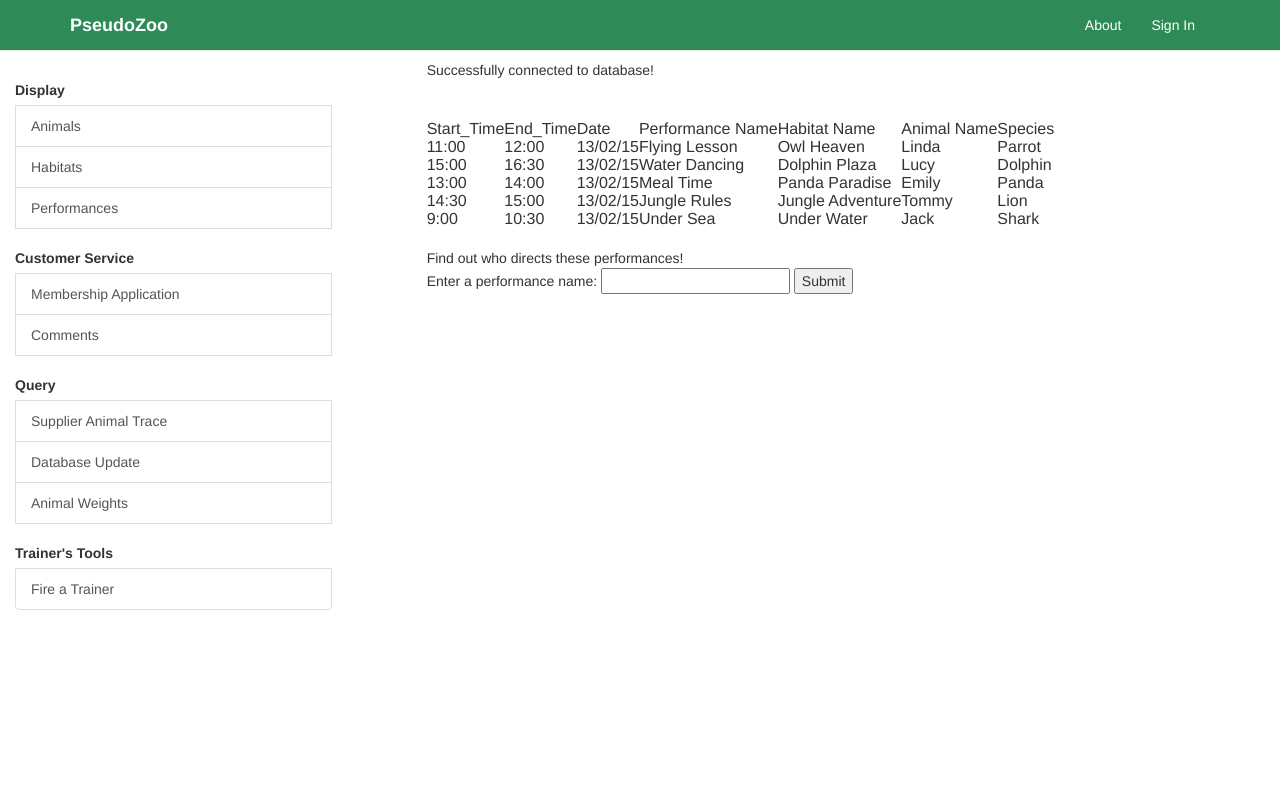
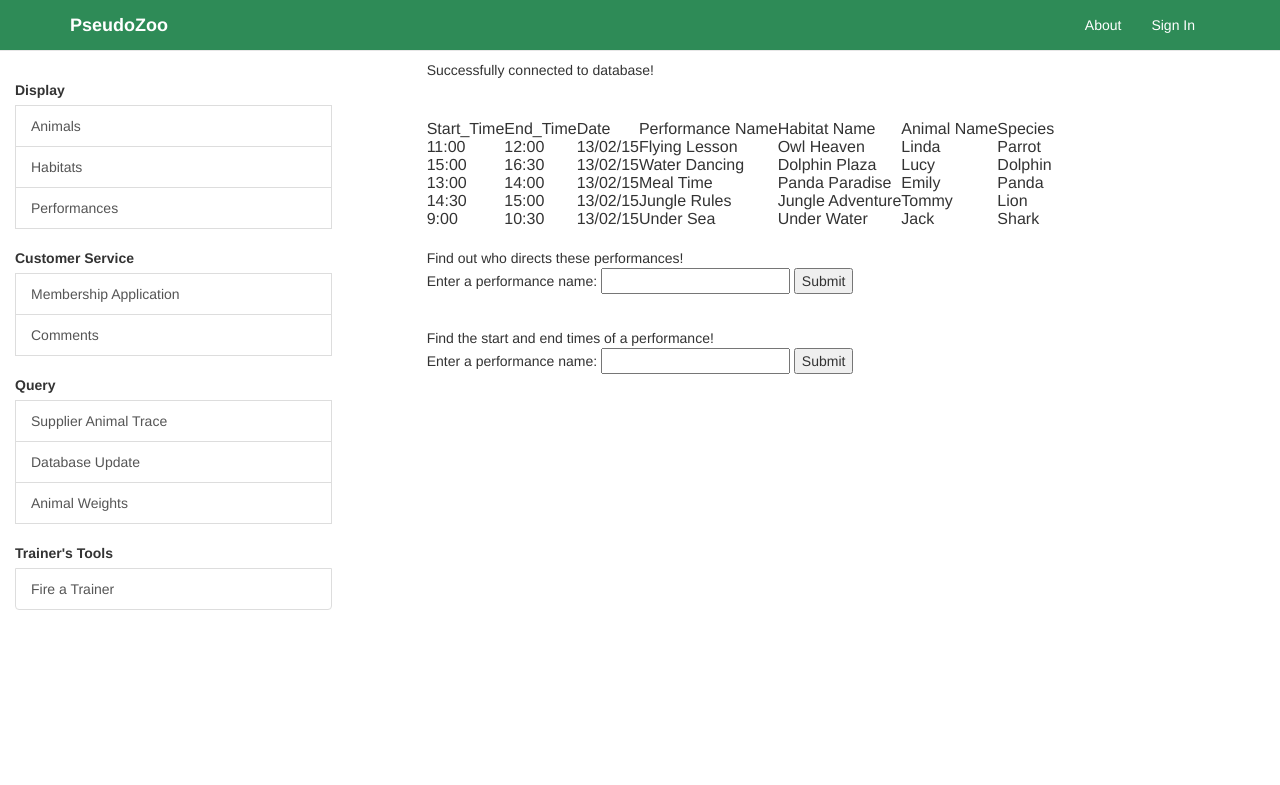
Before and after one commit to AliceLuo1016/cs304project, a PHP site: page /performance.php in a window 1280 px wide. Shown: the top 785 px of the page. Run offline with PHP 8.4, Linux system fonts and the light colour scheme; data comes from the database, SQL or seed files in the repository.

Commit message:
Added search showtime functionality

```diff
--- a/performance.php
+++ b/performance.php
@@ -69,11 +69,34 @@ function find_trainer_from_name($condb) {
 	}else echo "Please enter a performance name!" . "<br>";
 }
 
+function find_showtime_from_name($condb) {
+	if ($_POST["ppname"]) {
+	    $aniname = $_POST["ppname"];
+	    $aniname = mysqli_real_escape_string($condb, $aniname);
+
+	    $query = "SELECT Start_Time, End_Time FROM direct_performance
+				WHERE pName = '" . "$aniname" . "'";
+
+		$result = $condb->query($query);
+		if($result->num_rows > 0) {
+			while ($tup = $result->fetch_assoc()) {
+			  echo "Starts at: ". $tup["Start_Time"] . "<br>";
+			  echo "Ends at: " . $tup["End_Time"]. "<br>";
+			}
+			$result->free();
+		} else echo "No results, sorry" . "<br>";
+	}else echo "Please enter a performance name!" . "<br>";
+}
+
 $condb = conn_db();
 print_performance($condb);
 if(isset($_POST["submitone"])) {
 	find_trainer_from_name($condb);
 }
+if(isset($_POST["submittwo"])) {
+	find_showtime_from_name($condb);
+}
+
 dconn_db($condb);
 
 ?>
@@ -82,4 +105,10 @@ Find out who directs these performances!
   <form action="<?php $_PHP_SELF ?>" method = "POST">
   Enter a performance name: <input type = "text" name = "pname">
   <input type = "submit" name = "submitone" />
+  </form> <br>
+
+Find the start and end times of a performance!
+  <form action="<?php $_PHP_SELF ?>" method = "POST">
+  Enter a performance name: <input type = "text" name = "ppname">
+  <input type = "submit" name = "submittwo" />
   </form>
```
